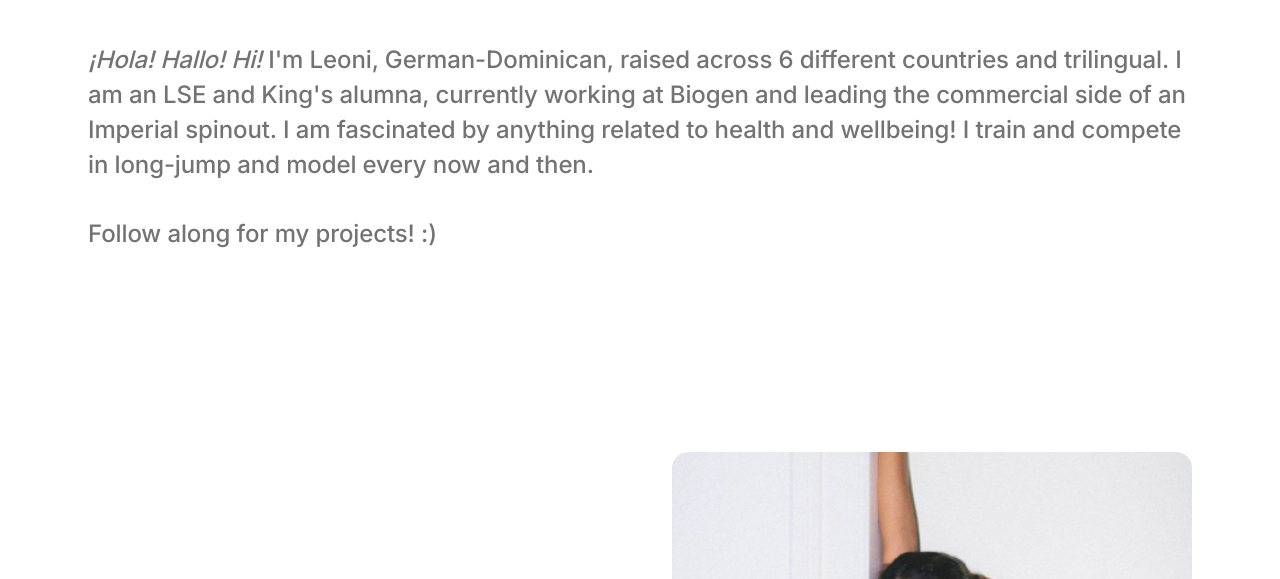
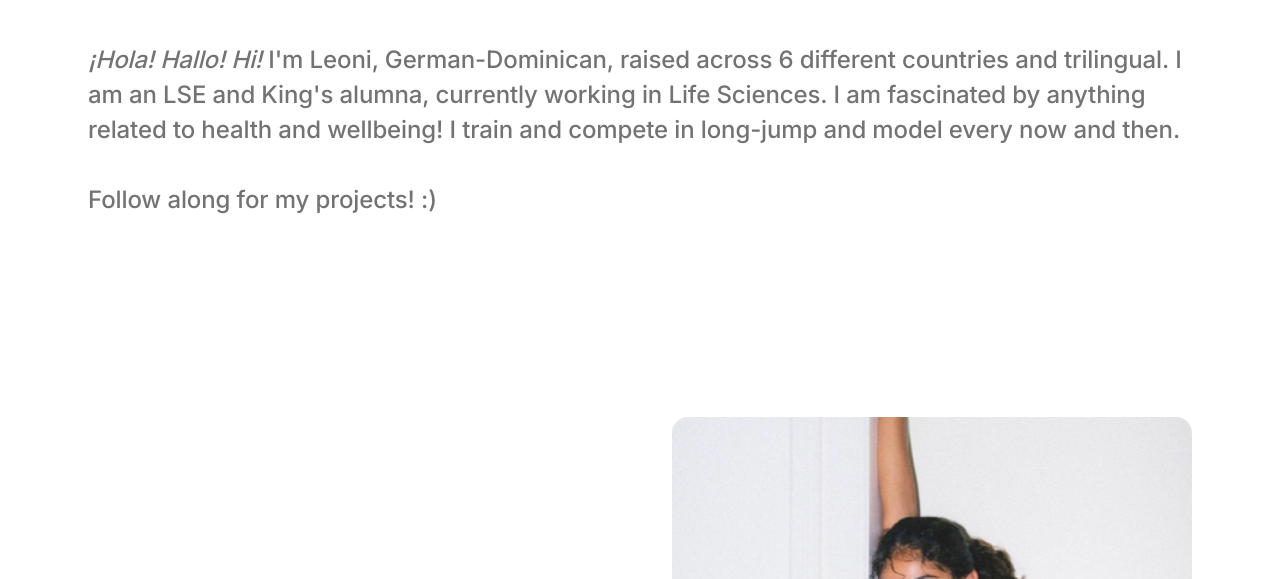
Before and after one commit to LeoniPB/leoni.payano, a plain HTML site: page index.html in a window 1280 px wide. Shown: the part 195-774 px from the top of the page. Drawn offline with Linux system fonts and the light colour scheme.

Commit message:
index.html

```diff
--- a/index.html
+++ b/index.html
@@ -18,7 +18,7 @@
     <div class="hero-title-wrap">
       <h1 class="hero-title text-black">Leoni Payano</h1>
     </div>
-    <p class="hero-intro text-black"><em>¡Hola! Hallo! Hi!</em> I'm Leoni, German-Dominican, raised across 6 different countries and trilingual. I am an LSE and King's alumna, currently working at Biogen and leading the commercial side of an Imperial spinout. I am fascinated by anything related to health and wellbeing! I train and compete in long-jump and model every now and then.
+    <p class="hero-intro text-black"><em>¡Hola! Hallo! Hi!</em> I'm Leoni, German-Dominican, raised across 6 different countries and trilingual. I am an LSE and King's alumna, currently working in Life Sciences. I am fascinated by anything related to health and wellbeing! I train and compete in long-jump and model every now and then.
 
 Follow along for my projects! :)</p>
   </section>
```
